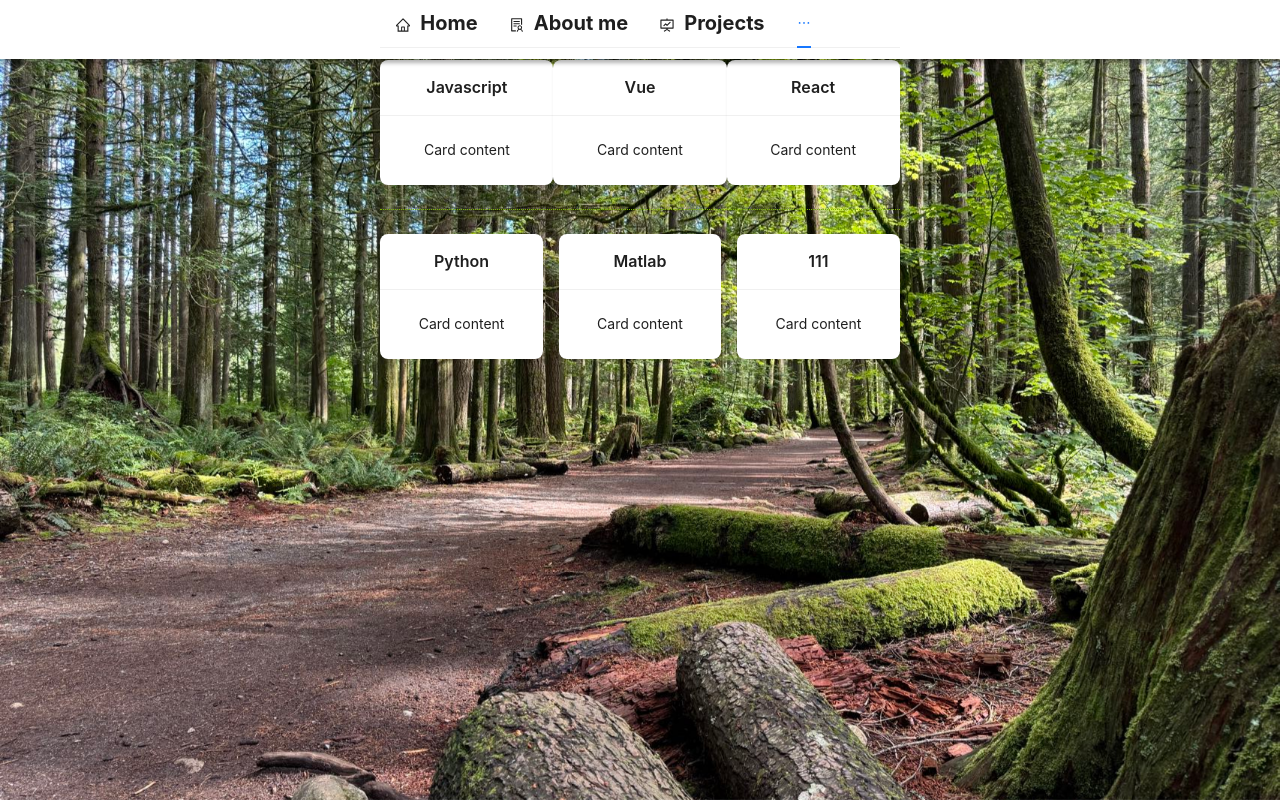
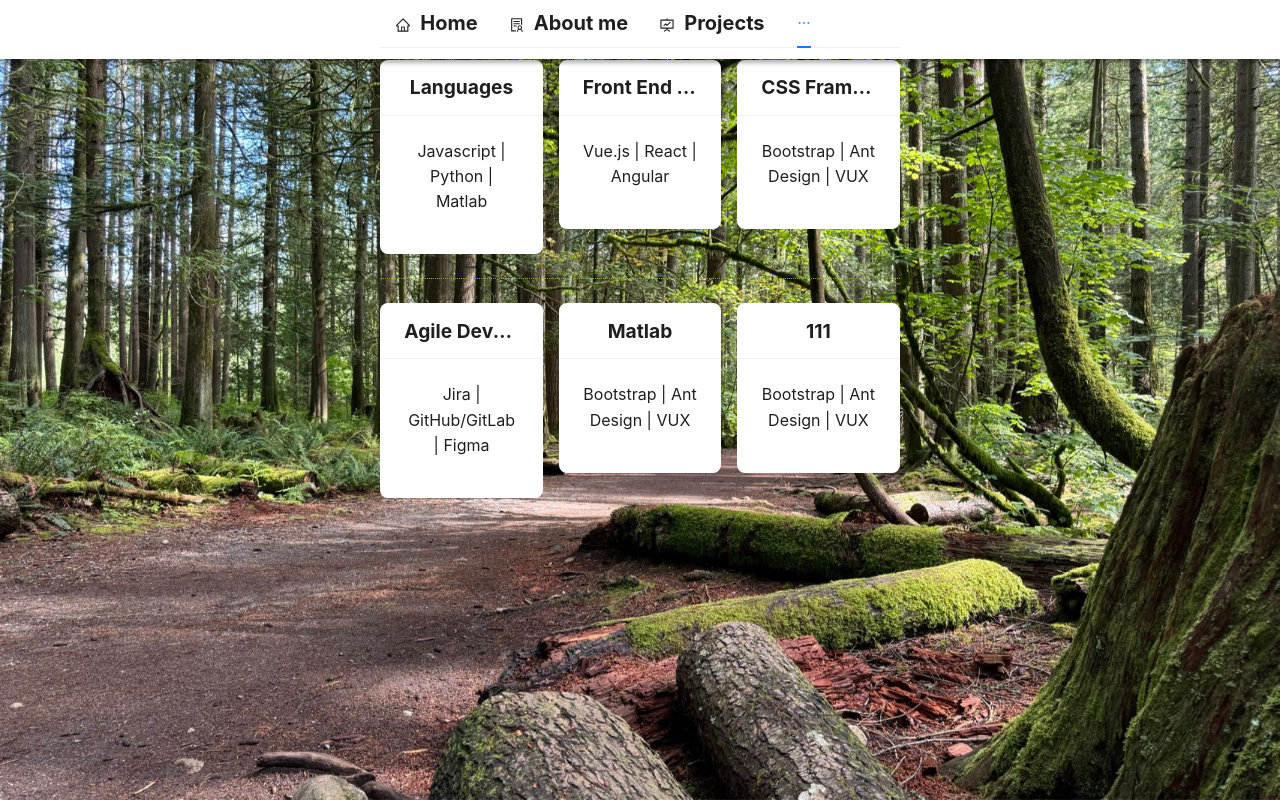
Before and after one commit to sundreamm/Yi, a React (Create React App) app: page /Skills in a window 1280 px wide. Built offline with nearby package versions, Linux system fonts and the light colour scheme.

Commit message:
update style

```diff
--- a/src/components/mainPage.js
+++ b/src/components/mainPage.js
@@ -20,7 +20,6 @@ const MainPage = () => {
     <p className='descrip'> <b>Master</b> of Engineering (M. Eng), Electrical Engineering,</p>
         <p className='descrip'>in Memorial University of Newfoundland</p>
         <p className='descrip'>4 years of experience as a <b>Front-End Developer</b></p>
-        <p className='descrip'>Bachelor in Automation, Wuhan University of Technology </p>
 </div>
 <div className='cardItem about'>
 
--- a/src/components/projects.js
+++ b/src/components/projects.js
@@ -9,13 +9,19 @@ const data = [
             description:'2024.09-present',
             content:'I assisted my supervisor in maintaining the academic conference website using WordPress.'
 
+        },
+
+
+        {title:'Personal Website',
+            description:'2024.09',
+            content:'A personal website using React and Ant Design, which is well-designed and responsive.'
         }
     ,
 
 
         {title:'Shenzhen SF technology Co., Ltd, China',
             description:'2019-2022',
-            content:'Developed the Product Life-cycle Management Workbench to manage the product strategy, scheme, product listing, performance, and removal. Utilized Vue Bucket, ElementUI, Axios, and Echarts technology stack to support operational decision-making with visualized data monitoring and intelligent data recommendation.'
+            content:'Developed the Product Life-cycle Management Workbench to manage the product strategy, scheme, product listing, performance, and removal. Utilized Vue Bucket, ElementUI, Axios, and Echarts technology stack to support operational decision-making with visualized data monitoring and intelligent data recommendation.  '
         }
 
 ];
@@ -27,13 +33,13 @@ const Projects = () => (
   <Col xs={0} sm={2} md={4} lg={6} xl={7}>
   </Col>
       <Col xs={24} sm={24} md={20} lg={18} xl={10}>
-    <Divider orientation="left">Projects</Divider>
+    <Divider className='listTitle' orientation="left">Projects</Divider>
     <List  className='listItem'
       header={<div></div>}
     //   footer={<div>Footer</div>}
       bordered
       dataSource={data}
-      renderItem={(item) => (
+      renderItem={(item,index) => (
         <List.Item>
         <List.Item.Meta
         //   avatar={<Avatar src={`https://api.dicebear.com/7.x/miniavs/svg?seed=${index}`} />}
@@ -41,6 +47,7 @@ const Projects = () => (
           description={item.description}
            />
          {item.content}
+         {index === 2 && <p>Responsible for developing and maintaining the internal component library.</p>}
       </List.Item>
       )}
     />
--- a/src/components/skill.js
+++ b/src/components/skill.js
@@ -1,29 +1,30 @@
 import React from 'react';
 import { Card, Col, Row,Divider } from 'antd';
 import Header from './Header';
+import '../style/skill.css'
 
 const Skills = () => (
   <div>
       <Header></Header>
-      <div className='main'>
+      <div className='main skills'>
   <Row gutter={24}>
     <Col xs={0} sm={2} md={4} lg={6} xl={7}>
     </Col>
     <Col  xs={24} sm={24} md={20} lg={18} xl={10}>
-    <Row>
+    <Row gutter={16}>
       <Col span={8}>
-        <Card title="Javascript" bordered={false}>
-          Card content
+        <Card title="Languages" bordered={false}>
+          <p>Javascript | Python | Matlab</p>
         </Card>
       </Col>
       <Col span={8}>
-        <Card title="Vue" bordered={false}>
-          Card content
+        <Card title="Front End Library" bordered={false}>
+        <p>Vue.js | React | Angular </p>
         </Card>
       </Col>
       <Col span={8}>
-        <Card title="React" bordered={false}>
-          Card content
+        <Card title="CSS Frameworks" bordered={false}>
+        <p>Bootstrap | Ant Design | VUX</p>
         </Card>
       </Col>
     </Row>
@@ -36,18 +37,18 @@ const Skills = () => (
       </Divider>
     <Row gutter={16}>
       <Col span={8}>
-        <Card title="Python" bordered={false}>
-          Card content
+        <Card title="Agile Development" bordered={false}>
+        <p>Jira | GitHub/GitLab | Figma</p>
         </Card>
       </Col>
       <Col span={8}>
         <Card title="Matlab" bordered={false}>
-          Card content
+        <p>Bootstrap | Ant Design | VUX</p>
         </Card>
       </Col>
       <Col span={8}>
         <Card title="111" bordered={false}>
-          Card content
+        <p>Bootstrap | Ant Design | VUX</p>
         </Card>
       </Col>
     </Row>
--- a/src/style/listItem.css
+++ b/src/style/listItem.css
@@ -1,10 +1,23 @@
+.listTitle{
+    padding: 20px 0;
+    background: rgba(255, 255, 255, 0.9); /* 半透明白色背景 */
+    border-radius: 10px;
+span{
+    padding-inline: 0!important;
+    font-size: 30px;}
+}
 .listItem{
+
+    background: rgba(255, 255, 255, 0.9); /* 半透明白色背景 */
     li{
         text-align: left;
+        font-size: 1.1rem;
+    }
+    h4{
+        font-size: 1.3rem!important;
     }
     /* text-align: left; */
     .itemName{
-        font-size: 15px;
         font-weight: bold;
     }
     /* p{
--- /dev/null
+++ b/src/style/skill.css
@@ -0,0 +1,10 @@
+.skills{
+    padding-top: 80px;
+    .ant-card-head-title{
+        font-size: 1.2rem;
+        font-weight: bold;
+    }
+    p{
+        font-size: 1rem;
+    }
+}
```
